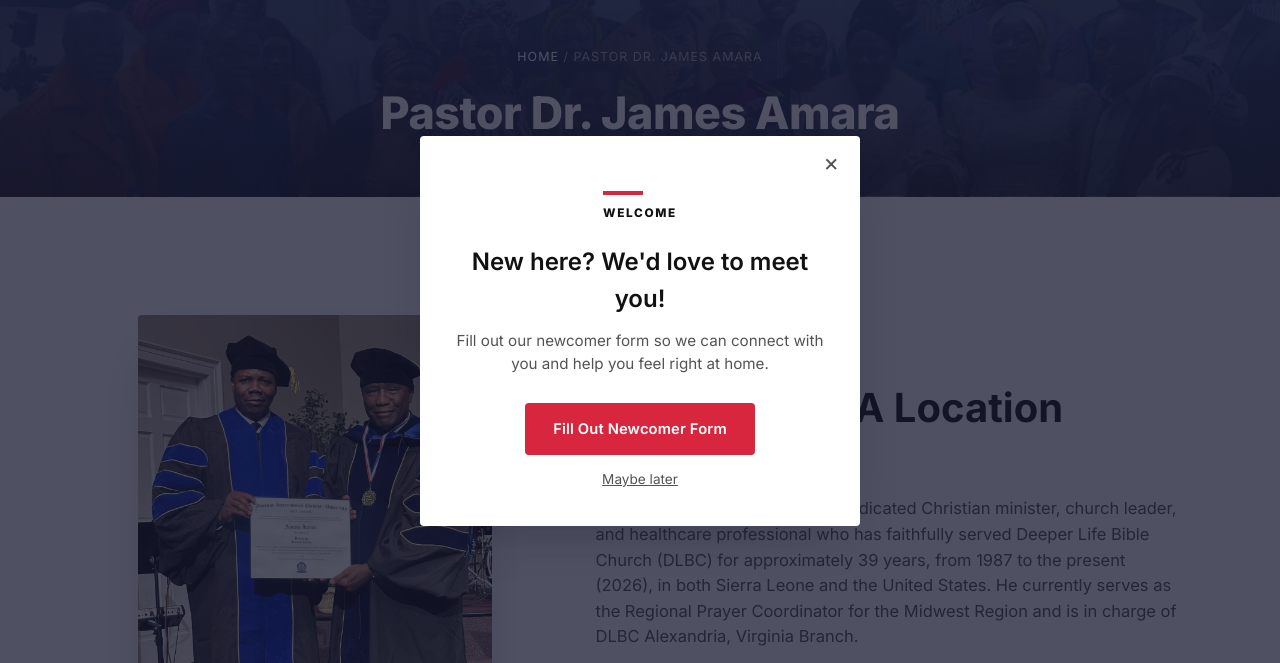
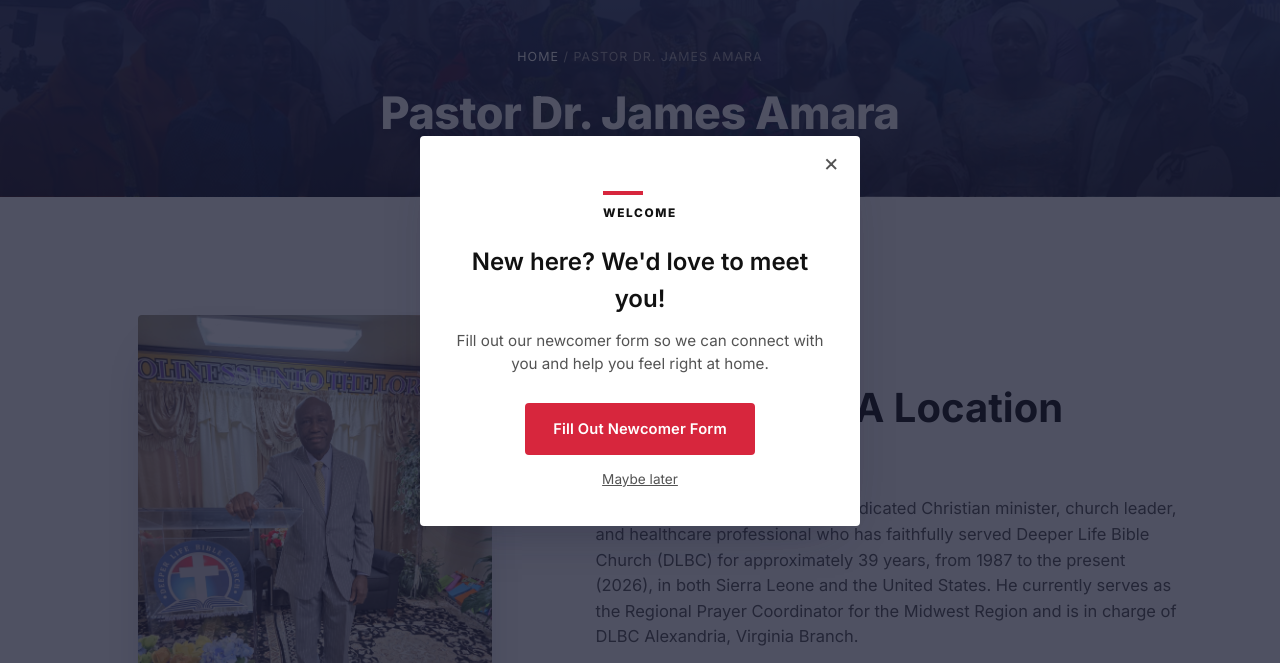
Before and after one commit to dlbcalex/dclmalexwebsiteprov1, a website: page pastor-amara.html in a window 1280 px wide. Shown: the part 69-732 px from the top of the page. Drawn offline with Linux system fonts and the light colour scheme.

Commit message:
updated pastor's photo

```diff
--- a/pastor-amara.html
+++ b/pastor-amara.html
@@ -39,7 +39,7 @@
       <div class="wrap profile">
         <figure class="profile-photo">
           <img
-            src="images/pstdrjamara.jpg"
+            src="images/pstjamesamara.jpg"
             alt="Pastor Dr. James Amara"
           />
         </figure>
```
Also changed, not shown: images/pstjamesamara.jpg (added).
